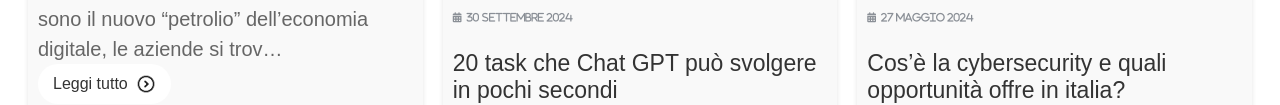
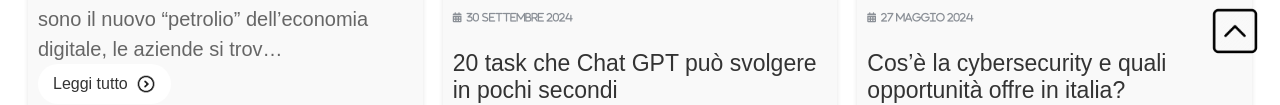
Before and after one commit to vincilisi/html-1-struttura, a plain HTML site: page index.html in a window 1280 px wide. Shown: the part 724-829 px from the top of the page. Drawn offline with Linux system fonts and the light colour scheme.

Commit message:
sestemazione freccia

```diff
--- a/style.css
+++ b/style.css
@@ -190,11 +190,13 @@ i {
 }
 
 .freccia {
+        position: fixed; /* Fissa l'elemento rispetto alla finestra */
+        bottom: 20px; /* Posizionata in basso */
+        right: 20px; /* Posizionata a destra */
+        width: 50px; /* Dimensione della freccia */
+        height: auto;
+        cursor: pointer; /* Indica che è cliccabile */
 
-    width: 50px; /* Dimensione dell'immagine della freccia */
-    height: auto; /* Mantiene le proporzioni dell'immagine */
-    padding-left: 100%;
-    padding-top: 20px; /* Margine superiore per il logo */
 @media screen and (max-width: 480px) {
     /* Ulteriore riduzione delle dimensioni per schermi più piccoli */
     .logo {
```
